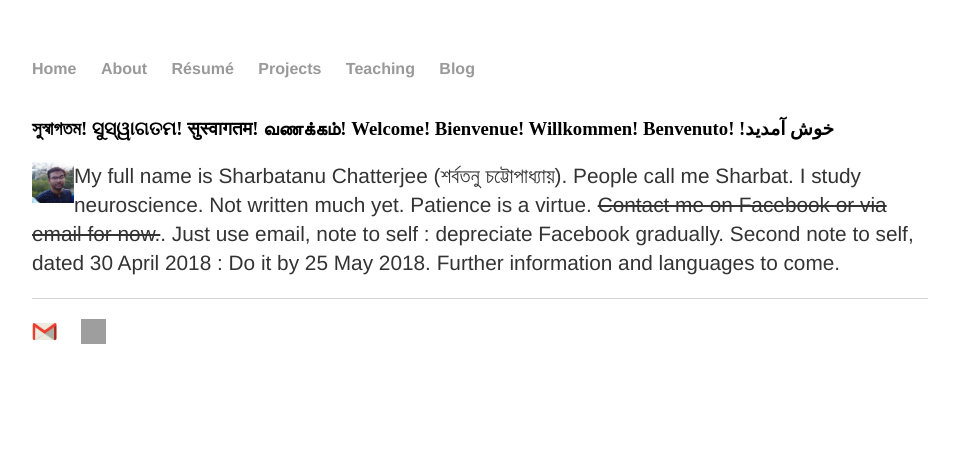
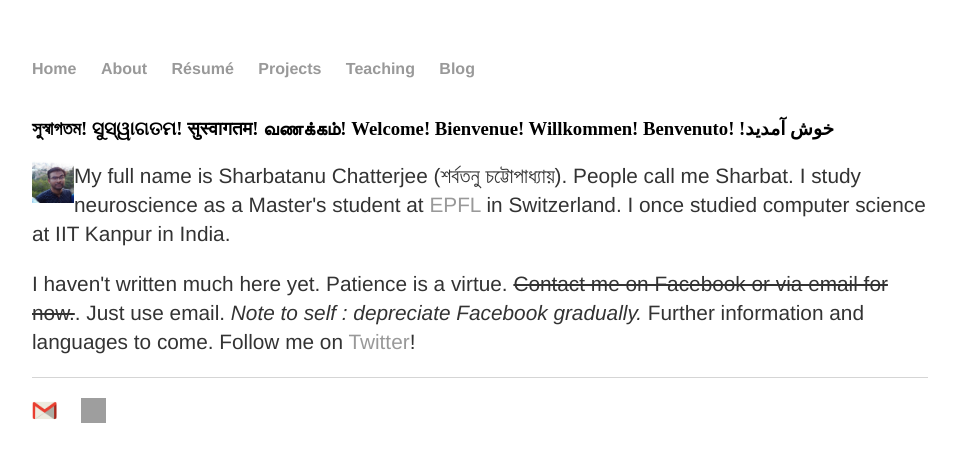
Before and after one commit to sharbatc/sharbatc.github.io, a Jekyll site: the page built from index.html, in a window 1280 px wide. Shown: the top 462 px of the page, without its empty margins (160-1116 px from the left). Built offline with Jekyll 4.4.1, drawn with Linux system fonts in a browser that asks for light colours; grey boxes are pictures that could not be loaded.

Commit message:
Update index.html

```diff
--- a/index.html
+++ b/index.html
@@ -4,5 +4,6 @@
 ---
 <div class="blurb">
 	<h3>সুস্বাগতম! ସୁସ୍ୱାଗତମ! सुस्वागतम! வணக்கம்! Welcome! Bienvenue! Willkommen! Benvenuto! !خوش آمديد</h3>
-	<p><img src="/img/profpicmalaga.png" alt="My photo from Malaga" style="float:left;width:42px;height:42px;">My full name is Sharbatanu Chatterjee (শর্বতনু চট্টোপাধ্যায়). People call me Sharbat. I study neuroscience. Not written much yet. Patience is a virtue. <del>Contact me on Facebook or via email for now.</del>. Just use email, note to self : depreciate Facebook gradually. Second note to self, dated 30 April 2018 : Do it by 25 May 2018. Further information and languages to come.</p>
+	<p><img src="/img/profpicmalaga.png" alt="My photo from Malaga" style="float:left;width:42px;height:42px;">My full name is Sharbatanu Chatterjee (শর্বতনু চট্টোপাধ্যায়). People call me Sharbat. I study neuroscience as a Master's student at <a href="https://epfl.ch/">EPFL</a> in Switzerland. I once studied computer science at IIT Kanpur in India.</p>
+	<p>I haven't written much here yet. Patience is a virtue. <del>Contact me on Facebook or via email for now.</del>. Just use email. <i>Note to self : depreciate Facebook gradually.</i> Further information and languages to come. Follow me on <a href="https://twitter.com/sharbat_c">Twitter</a>!</p>
 </div><!-- /.blurb -->
```
